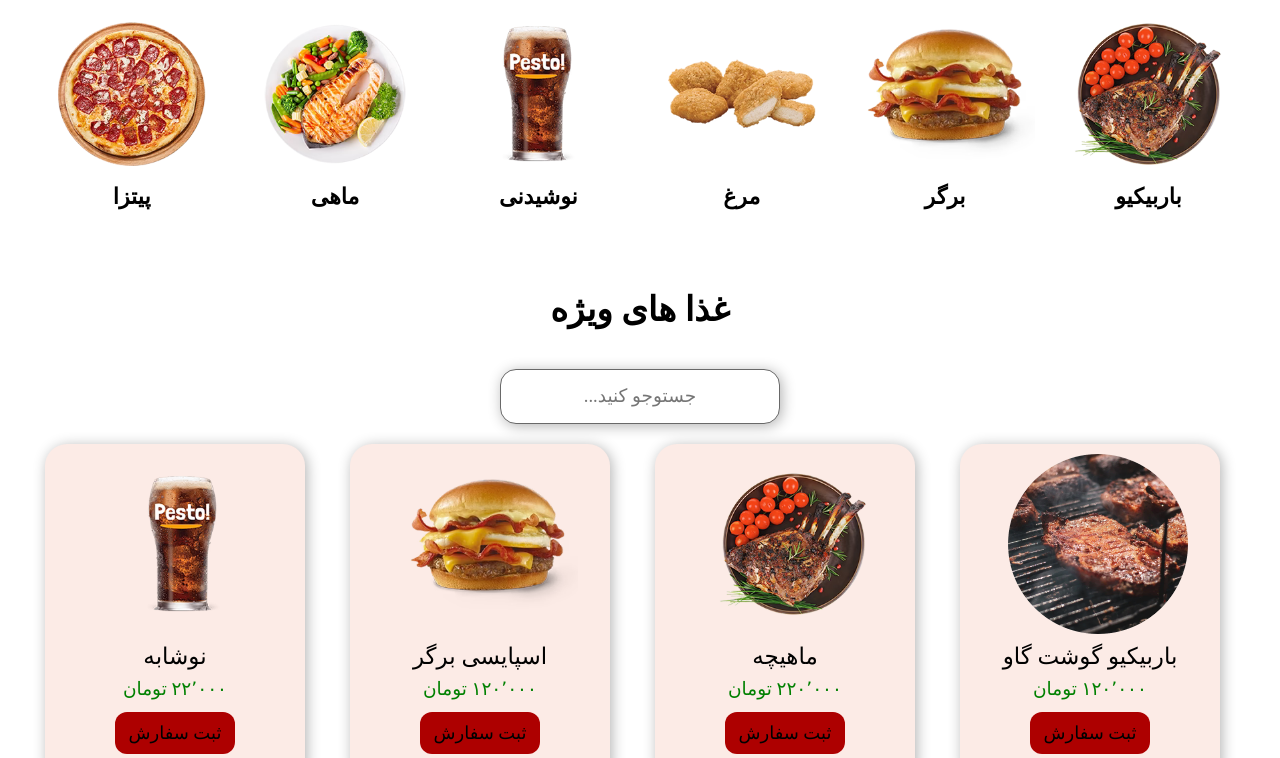
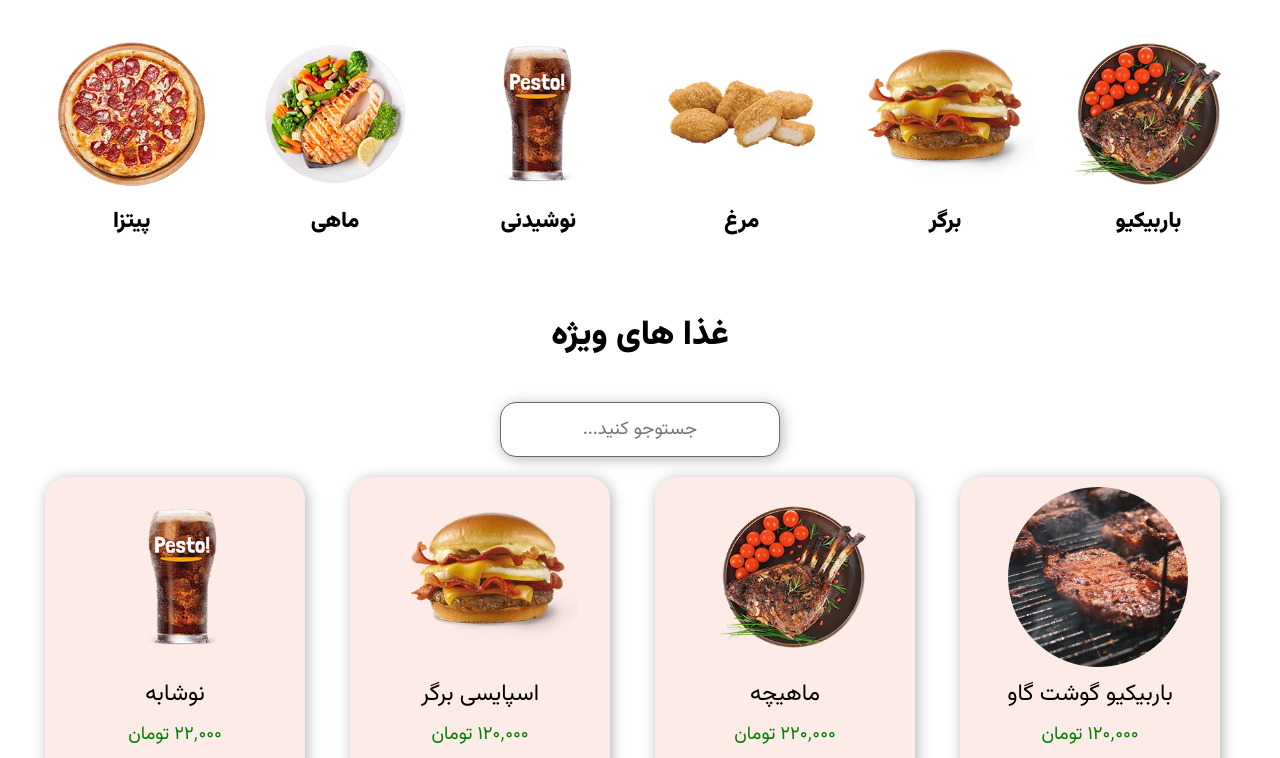
Before and after one commit to AmirSalehTaghavian/Azarakhsh-resturant-Portfolio, a plain HTML site: page index.html in a window 1280 px wide. Shown: the part 707-1465 px from the top of the page. Drawn offline with nearby package versions, Linux system fonts and the light colour scheme.

Commit message:
font update

```diff
--- a/style.css
+++ b/style.css
@@ -1,8 +1,10 @@
+@import url('https://fonts.googleapis.com/css2?family=Rubik:ital,wght@0,300..900;1,300..900&family=Ubuntu:ital,wght@0,300;0,400;0,500;0,700;1,300;1,400;1,500;1,700&family=Vazirmatn:wght@100..900&display=swap');
+
 * {
   margin: 0;
   padding: 0;
   box-sizing: border-box;
-  font-family: vazir;
+  font-family: Vazirmatn;
 }
 body {
   background-color: #fff;
```
